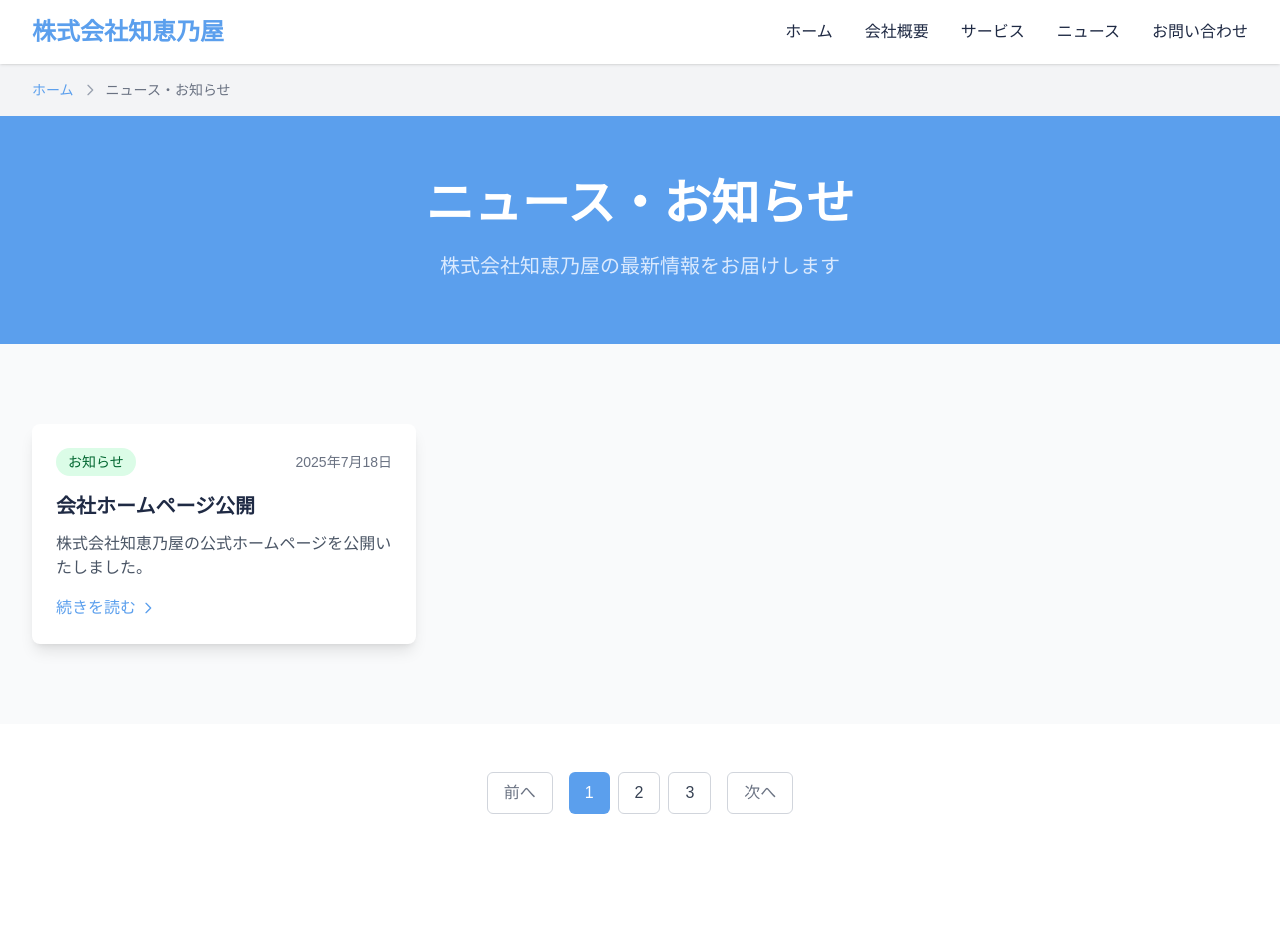
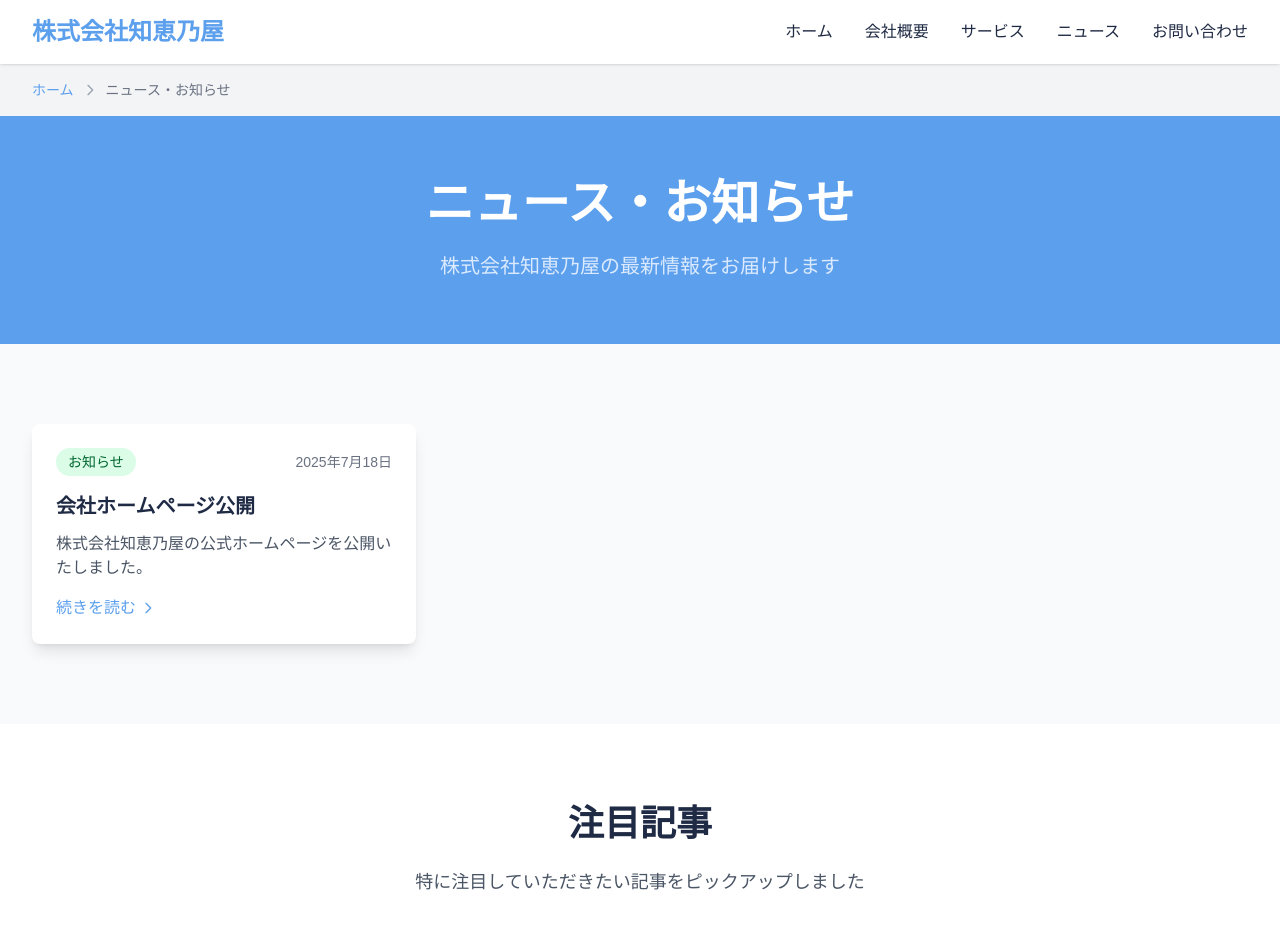
Before and after one commit to chienoya/corporate-site, a Next.js app: page /news in a window 1280 px wide. Shown: the top 940 px of the page. Built offline with nearby package versions, Linux system fonts and the light colour scheme.

Commit message:
ニュースのページネーションをコメントアウト

```diff
--- a/app/news/page.tsx
+++ b/app/news/page.tsx
@@ -129,7 +129,7 @@
       </section>
 
       {/* ページネーション */}
-      <section className='py-12 bg-white'>
+      {/* <section className='py-12 bg-white'>
         <div className='max-w-7xl mx-auto px-4 sm:px-6 lg:px-8'>
           <div className='flex justify-center items-center space-x-4'>
             <button className='px-4 py-2 border border-gray-300 rounded-md text-gray-500 hover:bg-gray-50 transition-colors'>
@@ -149,7 +149,7 @@
             </button>
           </div>
         </div>
-      </section>
+      </section> */}
 
       {/* 注目記事セクション */}
       <section className='py-20 bg-white'>
```
